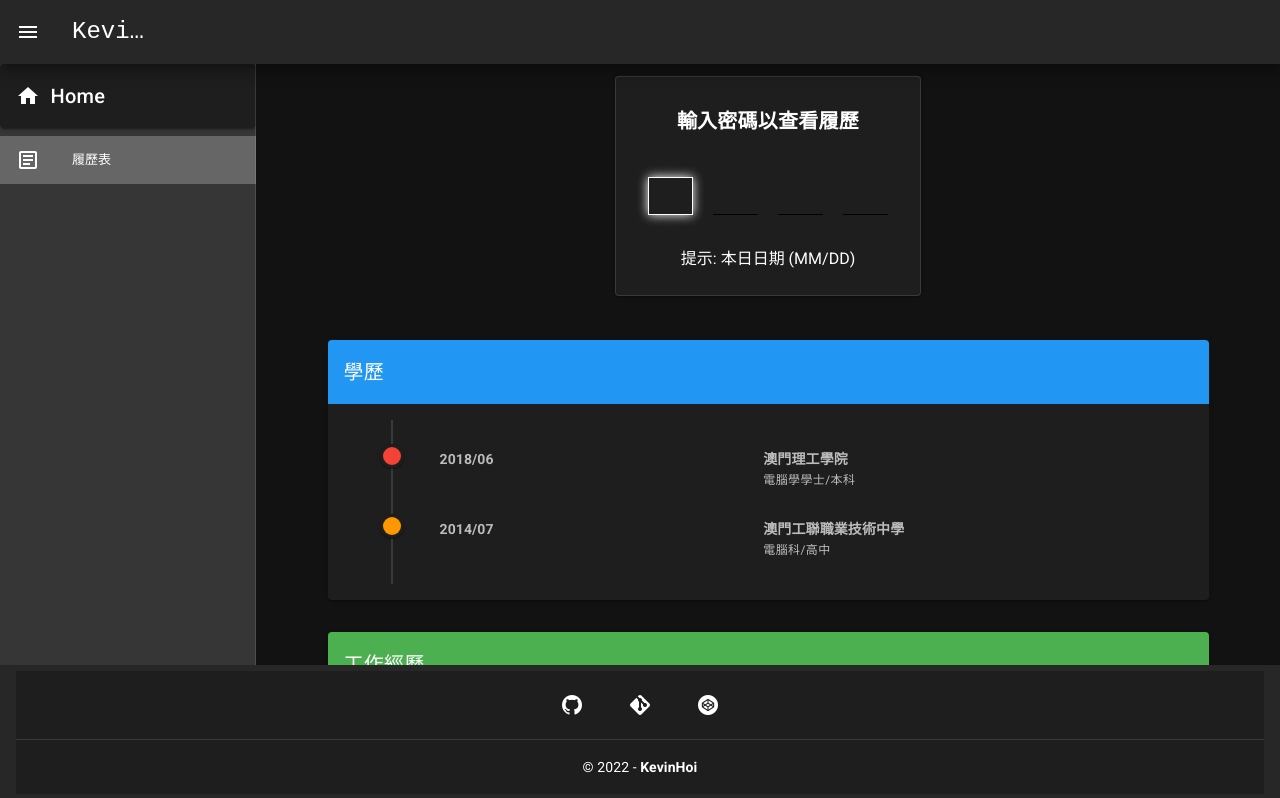
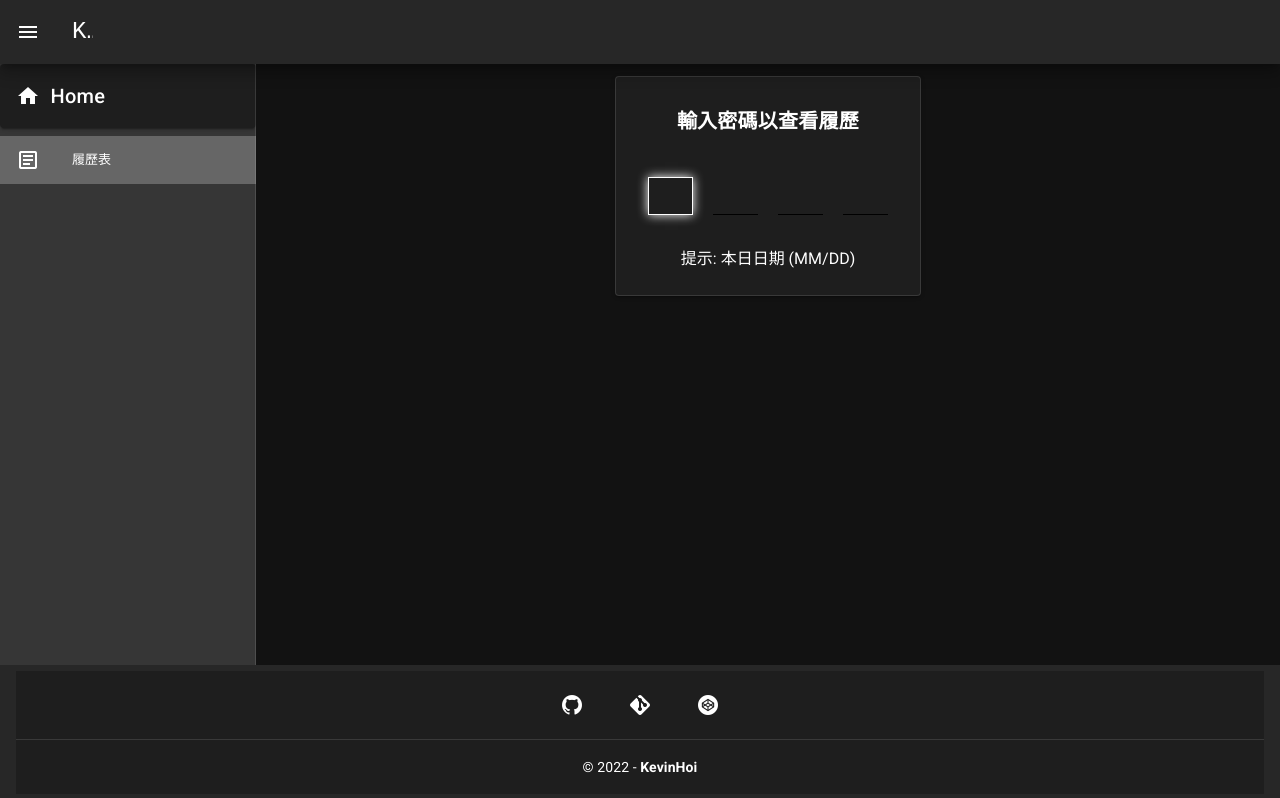
Before and after one commit to KevinHoi128/KevinHoi128.github.io, a Nuxt app: page /resume in a window 1280 px wide. Shown: the top 798 px of the page. Built offline with nearby package versions, Linux system fonts and the light colour scheme.

Commit message:
change progress bar color

```diff
--- a/pages/resume.vue
+++ b/pages/resume.vue
@@ -15,8 +15,8 @@
           </v-col>
         </v-card>
       </v-row>
-      <!-- v-if="isCorrectPassword" -->
-      <v-row justify="center" align="center">
+
+      <v-row v-if="isCorrectPassword" justify="center" align="center">
         <v-col cols="auto">
           <Resume-time-line></Resume-time-line>
         </v-col>
```
